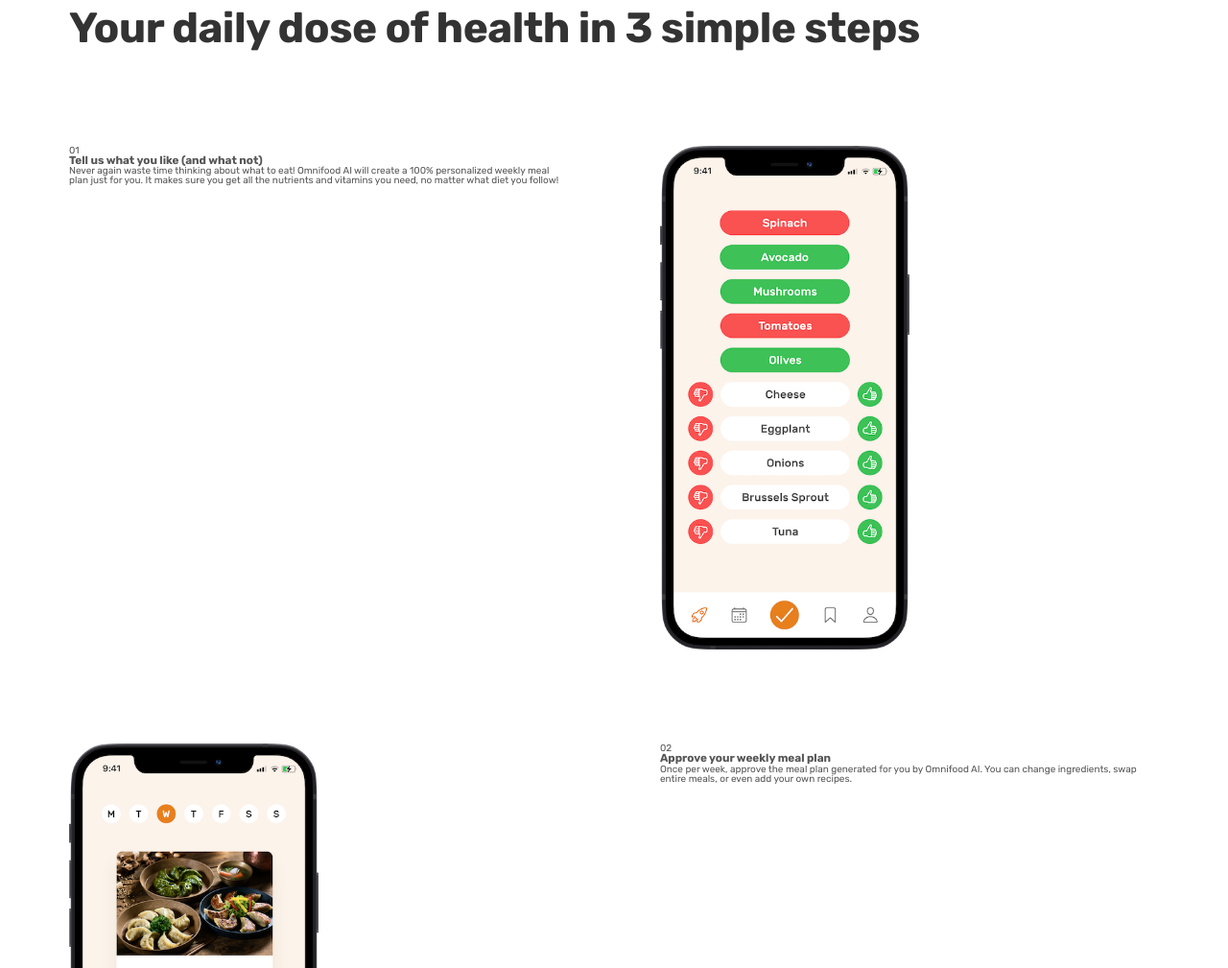
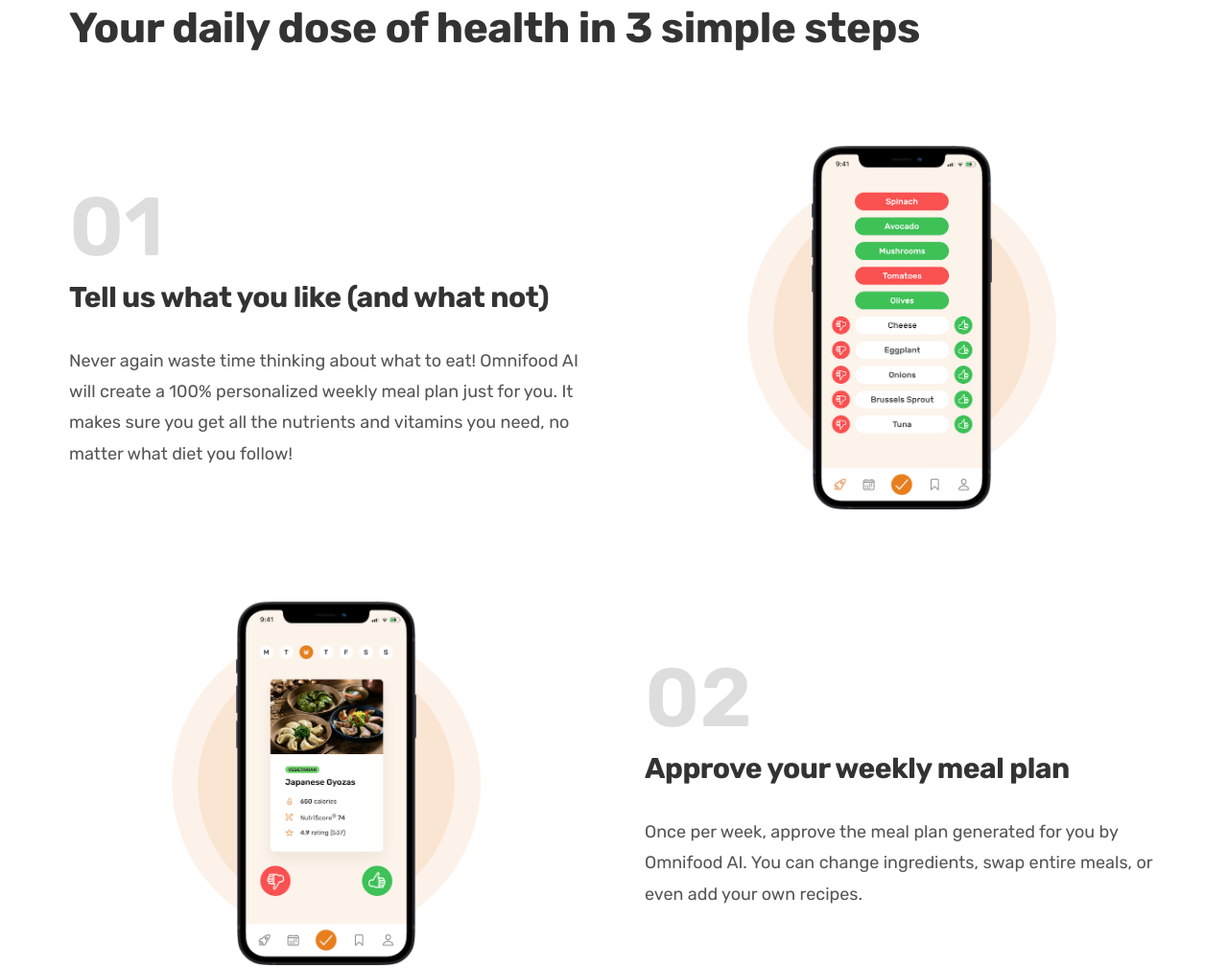
Before and after one commit to mjamecny/omnifood, a plain HTML site: page index.html in a window 1280 px wide. Shown: the part 885-1894 px from the top of the page at 96% size. Drawn offline with Linux system fonts and the light colour scheme.

Commit message:
building the how-it-works section - part 2

```diff
--- /dev/null
+++ b/css/general.css
@@ -0,0 +1,164 @@
+/*
+--- 01 TYPOGRAPHY SYSTEM ---
+
+FONT SIZES (px)
+10 / 12 / 14 / 16 / 18 / 20 / 24 / 30 / 36 / 44 / 52 / 62 / 74 / 86 / 98
+
+FONT WEIGHTS
+default: 400
+medium: 500
+semi-bold: 600
+bold: 700
+
+LINE HEIGHTS
+default: 1
+small: 1.05
+medium: 1.2
+paragraph default: 1.6
+
+LETTER SPACING
+-0.5px
+0.75px
+
+--- 02 COLORS ---
+primary color: #e67e22
+
+tints: #fdf2e9 #fae5d3
+shades:#cf711f
+accents:
+greys: #555 #333
+
+--- 03 SHADOWS ---
+
+--- 04 BORDER-RADIUS ---
+default: 9px
+
+--- 05 WHITESPACE ---
+
+SPACING SYSTEM (px)
+2 / 4 / 8 / 12 / 16 / 24 / 32 / 48 / 64 / 80 / 96 / 128
+
+
+*/
+
+* {
+  padding: 0;
+  margin: 0;
+  box-sizing: border-box;
+}
+
+html{
+  font-size: 62.5%;
+}
+
+body{
+  font-family: "Rubik",sans-serif;
+  line-height: 1;
+  font-weight: 400;
+  color: #555;
+}
+
+/********************************************************/
+/* GENERAL REUSABLE COMPONENTS */
+/********************************************************/
+.container {
+  max-width: 120rem;
+  padding: 0 3.2rem;
+  margin: 0 auto;
+}
+
+.grid{
+  display: grid;
+  column-gap: 6.4rem;
+  row-gap: 9.6rem;
+
+}
+
+.grid--2-cols {
+  grid-template-columns: repeat(2, 1fr);
+}
+
+.grid--3-cols {
+  grid-template-columns: repeat(3, 1fr);
+}
+
+.grid--center-v{
+  align-items: center;
+}
+
+.heading-primary,
+.heading-secondary,
+.heading-tertiary {
+  font-weight: 700;
+  letter-spacing: -0.5px;
+  color: #333;
+}
+
+.heading-primary{
+  font-size: 5.2rem;
+  line-height: 1.05;
+  margin-bottom: 3.2rem;
+}
+
+.heading-secondary {
+  font-size: 4.4rem;
+  line-height: 1.2;
+  margin-bottom: 9.6rem;
+}
+
+.heading-tertiary {
+  font-size: 3rem;
+  line-height: 1.2;
+  margin-bottom: 3.2rem;
+}
+
+.subheading {
+  display: block;
+  font-size: 1.6rem;
+  font-weight: 500;
+  color: #cf711f;
+  text-transform: uppercase;
+  margin-bottom: 1.6rem;
+  letter-spacing: 0.75px;
+}
+
+.btn:link,
+.btn:visited {
+  display: inline-block;
+  font-size: 2rem;
+  font-weight: 600;
+  text-decoration: none;
+  padding: 1.6rem 3.2rem;
+  border-radius: 9px;
+  /* Put transition on original state */
+  transition: all .3s;
+}
+
+.btn--full:link,
+.btn--full:visited {
+  color: #fff;
+  background-color: #e67e22;
+}
+
+.btn--full:hover,
+.btn--full:active {
+  background-color: #cf711f;
+}
+
+.btn--outline:link,
+.btn--outline:visited {
+  background-color: #fff;
+  color: #555;
+}
+
+.btn--outline:hover,
+.btn--outline:active {
+  background-color: #fdf2e9;
+
+  /* Trick to add border inside */
+  box-shadow: inset 0 0 0 3px #fff;
+}
+
+.margin-right-sm{
+  margin-right: 1.6rem !important;
+}
--- a/css/style.css
+++ b/css/style.css
@@ -1,154 +1,3 @@
-/*
---- 01 TYPOGRAPHY SYSTEM ---
-
-FONT SIZES (px)
-10 / 12 / 14 / 16 / 18 / 20 / 24 / 30 / 36 / 44 / 52 / 62 / 74 / 86 / 98
-
-FONT WEIGHTS
-default: 400
-medium: 500
-semi-bold: 600
-bold: 700
-
-LINE HEIGHTS
-default: 1
-small: 1.05
-medium: 1.2
-paragraph default: 1.6
-
-LETTER SPACING
--0.5px
-0.75px
-
---- 02 COLORS ---
-primary color: #e67e22
-
-tints: #fdf2e9
-shades:#cf711f
-accents:
-greys: #555 #333
-
---- 03 SHADOWS ---
-
---- 04 BORDER-RADIUS ---
-default: 9px
-
---- 05 WHITESPACE ---
-
-SPACING SYSTEM (px)
-2 / 4 / 8 / 12 / 16 / 24 / 32 / 48 / 64 / 80 / 96 / 128
-
-
-*/
-
-* {
-  padding: 0;
-  margin: 0;
-  box-sizing: border-box;
-}
-
-html{
-  font-size: 62.5%;
-}
-
-body{
-  font-family: "Rubik",sans-serif;
-  line-height: 1;
-  font-weight: 400;
-  color: #555;
-}
-
-/********************************************************/
-/* GENERAL REUSABLE COMPONENTS */
-/********************************************************/
-.container {
-  max-width: 120rem;
-  padding: 0 3.2rem;
-  margin: 0 auto;
-}
-
-.grid{
-  display: grid;
-  gap: 9.6rem;
-}
-
-.grid--2-cols {
-  grid-template-columns: repeat(2, 1fr);
-}
-
-.grid--3-cols {
-  grid-template-columns: repeat(3, 1fr);
-}
-
-.heading-primary,
-.heading-secondary {
-  font-weight: 700;
-  letter-spacing: -0.5px;
-  color: #333;
-}
-
-.heading-primary{
-  font-size: 5.2rem;
-  line-height: 1.05;
-  margin-bottom: 3.2rem;
-}
-
-.heading-secondary {
-  font-size: 4.4rem;
-  line-height: 1.2;
-  margin-bottom: 9.6rem;
-}
-
-.subheading {
-  display: block;
-  font-size: 1.6rem;
-  font-weight: 500;
-  color: #cf711f;
-  text-transform: uppercase;
-  margin-bottom: 1.6rem;
-  letter-spacing: 0.75px;
-}
-
-.btn:link,
-.btn:visited {
-  display: inline-block;
-  font-size: 2rem;
-  font-weight: 600;
-  text-decoration: none;
-  padding: 1.6rem 3.2rem;
-  border-radius: 9px;
-  /* Put transition on original state */
-  transition: all .3s;
-}
-
-.btn--full:link,
-.btn--full:visited {
-  color: #fff;
-  background-color: #e67e22;
-}
-
-.btn--full:hover,
-.btn--full:active {
-  background-color: #cf711f;
-}
-
-.btn--outline:link,
-.btn--outline:visited {
-  background-color: #fff;
-  color: #555;
-}
-
-.btn--outline:hover,
-.btn--outline:active {
-  background-color: #fdf2e9;
-
-  /* Trick to add border inside */
-  box-shadow: inset 0 0 0 3px #fff;
-}
-
-.margin-right-sm{
-  margin-right: 1.6rem !important;
-}
 /********************************************************/
 /* HEADER */
 /********************************************************/
@@ -279,6 +128,53 @@
   padding: 9.6rem 0;
 }
 
+.step-number {
+  font-size: 8.6rem;
+  font-weight: 600;
+  color: #ddd;
+  margin-bottom: 1.2rem;
+}
+
+.step-img-box {
+  position: relative;
+  display: flex;
+  align-items: center;
+  justify-content: center;
+}
+
+.step-img-box::before,
+.step-img-box::after{
+  content: "";
+  display: block;
+  border-radius: 50%;
+
+
+  position: absolute;
+  top: 50%;
+  left: 50%;
+  transform: translate(-50%,-50%);
+}
+
+.step-img-box::before{
+  width: 60%;
+  /* 60% of parent's width */
+  padding-bottom: 60%;
+  background-color: #fdf2e9;
+  z-index: -2;
+}
+
+.step-img-box::after{
+  width: 50%;
+  padding-bottom: 50%;
+  background-color: #fae5d3;
+  z-index: -1;
+}
+
 .step-img {
-  width: 50%;
+  width: 35%;
 }
+
+.step-description {
+  font-size: 1.8rem;
+  line-height: 1.8;
+}
--- a/index.html
+++ b/index.html
@@ -5,8 +5,9 @@
   <meta http-equiv="X-UA-Compatible" content="IE=edge">
   <meta name="viewport" content="width=device-width, initial-scale=1.0">
   <link rel="preconnect" href="https://fonts.googleapis.com">
-<link rel="preconnect" href="https://fonts.gstatic.com" crossorigin>
-<link href="https://fonts.googleapis.com/css2?family=Rubik:wght@400;500;600;700&display=swap" rel="stylesheet">
+  <link rel="preconnect" href="https://fonts.gstatic.com" crossorigin>
+  <link href="https://fonts.googleapis.com/css2?family=Rubik:wght@400;500;600;700&display=swap" rel="stylesheet">
+  <link rel="stylesheet" href="css/general.css">
   <link rel="stylesheet" href="css/style.css">
   <title>Omnifood</title>
 </head>
@@ -55,7 +56,7 @@
         <span class="subheading">How it works</span>
         <h2 class="heading-secondary">Your daily dose of health in 3 simple steps</h2>
       </div>
-      <div class="container grid grid--2-cols">
+      <div class="container grid grid--2-cols grid--center-v">
         <!-- STEP 01 -->
         <div class="step-text-box">
           <p class="step-number">01</p>
```
